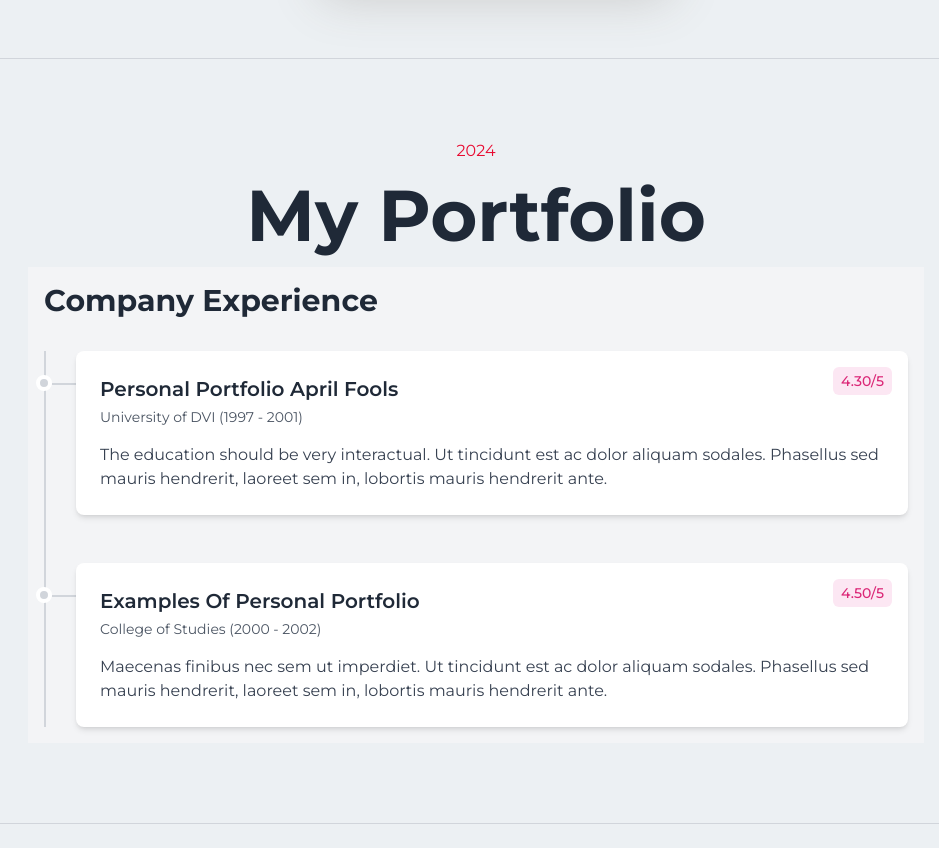
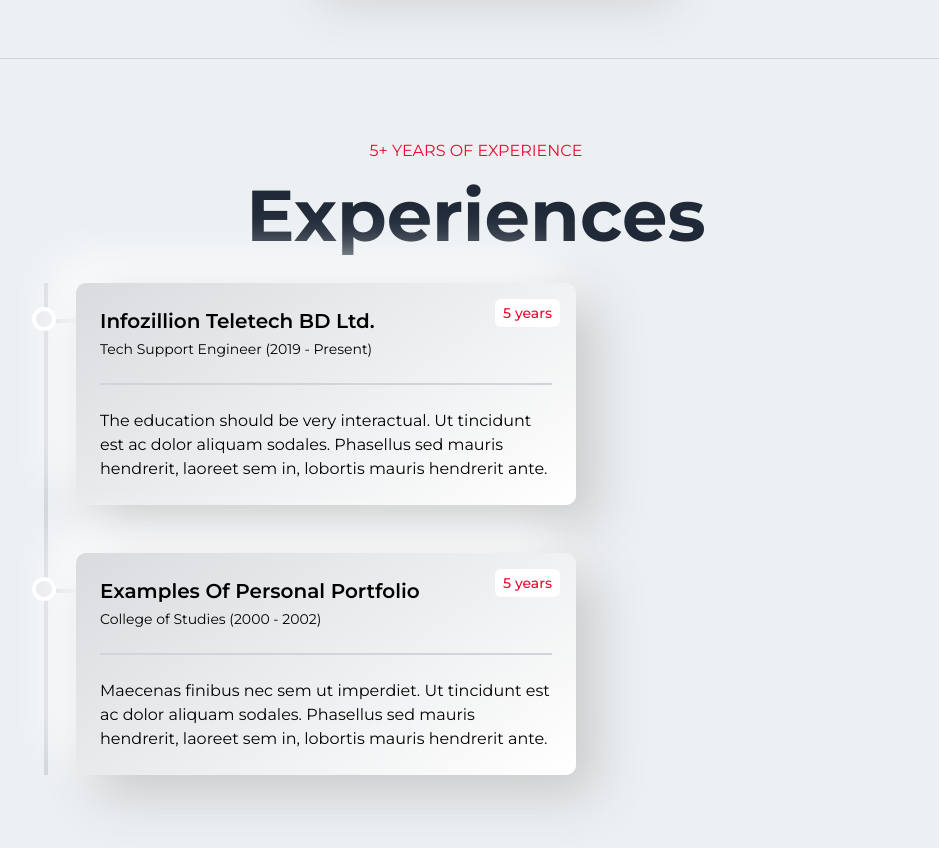
Before and after one commit to Ashik-Ahmed/ashik_ahmed, a Next.js app: page / in a window 1280 px wide. Shown: the part 3780-4628 px from the top of the page, without its empty margins (164-1103 px from the left). Built offline with nearby package versions, Linux system fonts and the light colour scheme.

Commit message:
experience timeline card created

```diff
--- a/src/app/components/Experience/Experience.jsx
+++ b/src/app/components/Experience/Experience.jsx
@@ -1,57 +1,39 @@
+import React from 'react';
+import styles from './Experience.module.css'
+
 const Experience = () => {
     const experiences = [
         {
-            title: "Personal Portfolio April Fools",
-            organization: "University of DVI",
-            period: "1997 - 2001",
+            title: "Infozillion Teletech BD Ltd.",
+            organization: "Tech Support Engineer",
+            period: "2019 - Present",
             description: "The education should be very interactual. Ut tincidunt est ac dolor aliquam sodales. Phasellus sed mauris hendrerit, laoreet sem in, lobortis mauris hendrerit ante.",
-            rating: 4.3
+            duration: `${Math.floor((new Date() - new Date(2019, 5)) / (1000 * 60 * 60 * 24 * 365))} years`
         },
         {
             title: "Examples Of Personal Portfolio",
             organization: "College of Studies",
             period: "2000 - 2002",
             description: "Maecenas finibus nec sem ut imperdiet. Ut tincidunt est ac dolor aliquam sodales. Phasellus sed mauris hendrerit, laoreet sem in, lobortis mauris hendrerit ante.",
-            rating: 4.5
+            duration: `${Math.floor((new Date() - new Date(2019, 5)) / (1000 * 60 * 60 * 24 * 365))} years`
         },
     ];
 
     return (
         <section id='experience' className='container py-20 mx-auto border-b border-gray-300'>
             <div className='text-center'>
-                <p className=' text-primary'>{`${new Date().getFullYear()}`}</p>
-                <h2 className='text-4xl md:text-7xl font-bold text-gray-800 my-4'>My Portfolio</h2>
+                <p className=' text-primary'> {Math.floor((new Date() - new Date(2019, 5)) / (1000 * 60 * 60 * 24 * 365))}+ YEARS OF EXPERIENCE</p>
+                <h2 className='text-4xl md:text-7xl font-bold text-gray-800 my-4'>Experiences</h2>
             </div>
-            <div className="max-w-4xl mx-auto p-4 bg-gray-100">
-                <h2 className="text-3xl font-bold mb-8 text-gray-800">Company Experience</h2>
+            <div className="max-w-4xl mx-auto p-4">
                 <div className="relative">
                     {/* Main timeline */}
-                    <div className="absolute left-0 top-0 bottom-0 w-0.5 bg-gray-300" />
+                    <div className="absolute left-0 top-0 bottom-0 w-1 bg-gray-300" />
 
                     {/* Experience items */}
                     <div className="space-y-12">
                         {experiences.map((experience, index) => (
-                            <div key={index} className="relative pl-8">
-                                {/* Timeline circle */}
-                                <div className="absolute left-0 top-6 -translate-x-1/2 w-4 h-4 rounded-full border-4 border-white bg-gray-300" />
-
-                                {/* Connection line */}
-                                <div className="absolute left-2 top-8 w-6 h-0.5 bg-gray-300" />
-
-                                {/* Experience card */}
-                                <div className="bg-white rounded-lg shadow-md p-6 relative">
-                                    {/* Rating badge */}
-                                    <div className="absolute top-4 right-4 bg-pink-100 text-pink-600 rounded-md px-2 py-1 text-sm font-medium">
-                                        {experience.rating.toFixed(2)}/5
-                                    </div>
-
-                                    <h3 className="text-xl font-semibold text-gray-800 mb-1">{experience.title}</h3>
-                                    <p className="text-sm text-gray-600 mb-4">
-                                        {experience.organization} ({experience.period})
-                                    </p>
-                                    <p className="text-gray-700">{experience.description}</p>
-                                </div>
-                            </div>
+                            <ExperienceCard key={index} experience={experience} />
                         ))}
                     </div>
                 </div>
@@ -61,3 +43,30 @@ const Experience = () => {
 }
 
 export default Experience
+
+const ExperienceCard = ({ experience }) => {
+    return (
+        <div className="relative pl-8">
+            {/* Timeline circle */}
+            <div className="absolute left-0 top-6 -translate-x-1/2 w-6 h-6 rounded-full border-4 border-white bg-gray-200 " />
+
+            {/* Connection line */}
+            <div className="absolute left-3 top-9 w-5 h-1 bg-gray-300" />
+
+            {/* Experience card */}
+            <div className={`${styles.card} rounded-lg shadow-md p-6 relative group`}>
+                {/* Rating badge */}
+                <div className="absolute top-4 right-4 bg-white group-hover:bg-pink-500 text-primary group-hover:text-white rounded-md px-2 py-1 text-sm font-medium">
+                    {experience?.duration}
+                </div>
+
+                <h3 className="text-xl font-semibold mb-1">{experience?.title}</h3>
+                <p className="text-sm mb-4">
+                    {experience?.organization} ({experience?.period})
+                </p>
+                <div className='w-full h-0.5 my-6 bg-gray-300' />
+                <p>{experience?.description}</p>
+            </div>
+        </div >
+    )
+}
--- /dev/null
+++ b/src/app/components/Experience/Experience.module.css
@@ -0,0 +1,18 @@
+.card {
+    width: 500px;
+    position: relative;
+    border-radius: 10px;
+    padding: 24px 24px;
+    background: linear-gradient(145deg, #d9dcdf, #ffffff);
+    box-shadow: 20px 20px 50px #cacaca,
+        -20px -20px 50px #ffffff;
+    overflow: hidden;
+    transition: transform 0.5s;
+}
+
+.card:hover {
+    background: #E80B31;
+    color: #ffffff;
+    transform: translateY(0.5em);
+    transition: transform 0.3s, background 0.4s ease-in-out;
+}
```
